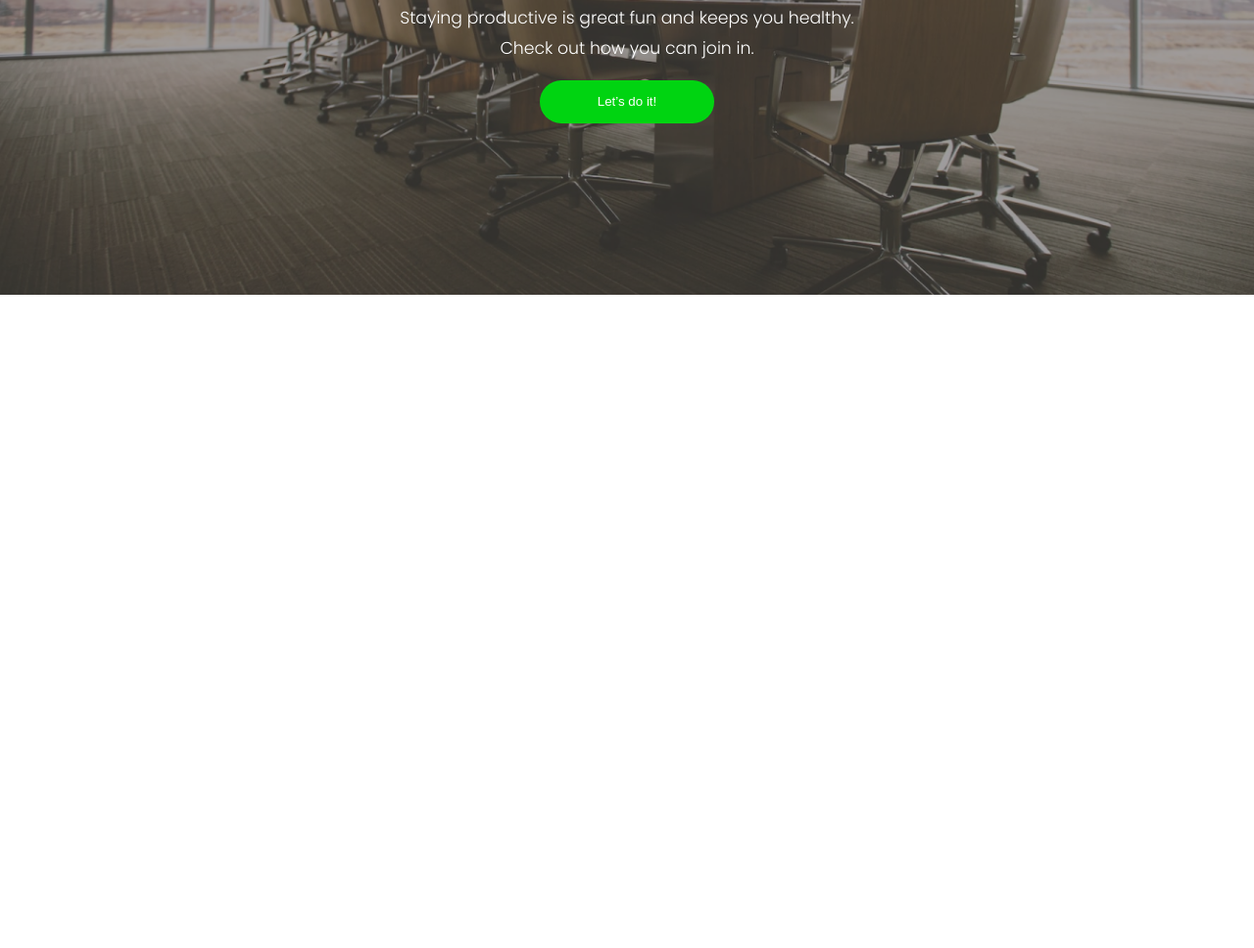
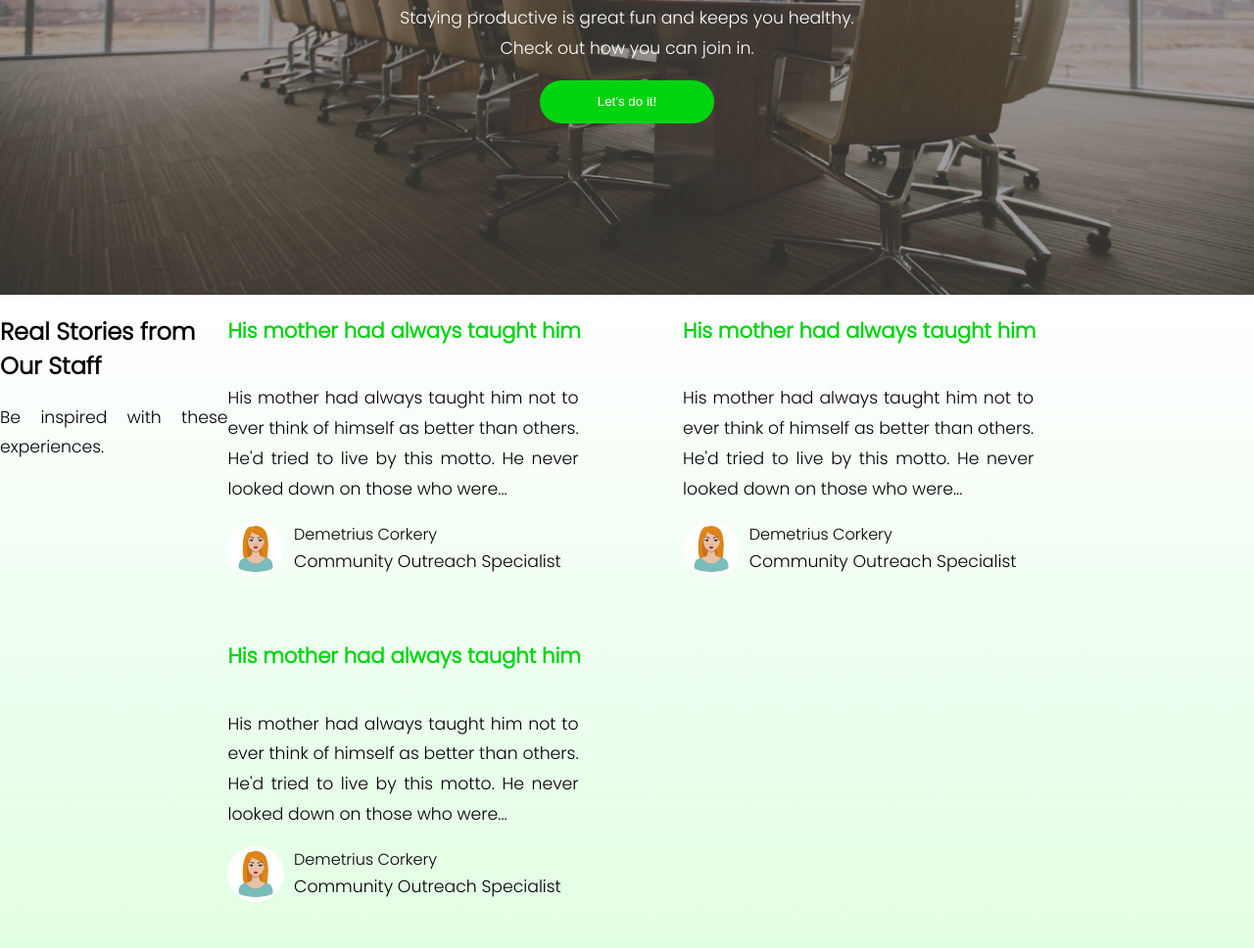
Before and after one commit to aoslovcan/q-slicing-assignment, a website built with webpack: page src/index.html in a window 1280 px wide. Shown: the part 1752-2720 px from the top of the page at 98% size. Before the commit the page ends 2053 px from the top, so only its background shows below. Built offline with nearby package versions, Linux system fonts and the light colour scheme; no server answers.

Commit message:
add real stories section

```diff
--- a/src/index.html
+++ b/src/index.html
@@ -48,7 +48,9 @@
             </h1>
             <button class="c-button c-button--green">See the benefits</button>
         </div>
+
     </div>
+    <div class="swiper-pagination"></div>
 </section>
 <section class="c-office row">
     <div class="c-office__images">
@@ -69,7 +71,61 @@
         <p class="paragraph paragraph--white-center">Staying productive is great fun and keeps you healthy. Check out how you can join in.</p>
         <button class="c-button c-button--green">Let’s do it!</button>
     </div>
+</section>
+<section class="c-real-stories">
+        <div class="c-real-stories__title">
+            <h1 class="title">Real Stories from Our Staff</h1>
+            <p class="paragraph">Be inspired with these experiences.</p>
+        </div>
+    <div class="posts">
+        <div class="card">
+            <h3 class="title title--m-size title--green">His mother had always taught him</h3>
+            <p class="paragraph card__content">
+                His mother had always taught him not to ever think of himself as better than others. He'd tried to live by this motto. He never looked down on those who were...
+            </p>
+            <div class="row user-info">
+                <div class="user-info__image">
+                    <img src="./static/images/avatar.jpg" alt=""/>
+                </div>
+                <div class="user-info__about">
+                    <span class="title">Demetrius Corkery</span>
+                    <span class="paragraph">Community Outreach Specialist</span>
+                </div>
+            </div>
+        </div>
+        <div class="card">
+            <h3 class="title title--m-size title--green">His mother had always taught him</h3>
+            <p class="paragraph card__content">
+                His mother had always taught him not to ever think of himself as better than others. He'd tried to live by this motto. He never looked down on those who were...
+            </p>
+            <div class="row user-info">
+                <div class="user-info__image">
+                    <img src="./static/images/avatar.jpg" alt=""/>
+                </div>
+                <div class="user-info__about">
+                    <span class="title">Demetrius Corkery</span>
+                    <span class="paragraph">Community Outreach Specialist</span>
+                </div>
+            </div>
+        </div>
+        <div class="card">
+            <h3 class="title title--m-size title--green">His mother had always taught him</h3>
+            <p class="paragraph card__content">
+                His mother had always taught him not to ever think of himself as better than others. He'd tried to live by this motto. He never looked down on those who were...
+            </p>
+            <div class="row user-info">
+                <div class="user-info__image">
+                    <img src="./static/images/avatar.jpg" alt=""/>
+                </div>
+                <div class="user-info__about">
+                    <span class="title">Demetrius Corkery</span>
+                    <span class="paragraph">Community Outreach Specialist</span>
+                </div>
+            </div>
+        </div>
+    </div>
+</section>
+    </div>
 
-</section>
 </body>
 </html>
--- a/src/static/js/components/HeroSlider.js
+++ b/src/static/js/components/HeroSlider.js
@@ -3,7 +3,13 @@ import Swiper, { Pagination } from 'swiper';
 export default class HeroSlider {
     init(){
         const swiper = new Swiper('.c-hero-slider', {
-            modules: [Pagination]
+            direction: 'horizontal',
+            loop: true,
+            modules: [Pagination],
+
+            pagination: {
+                el: '.swiper-pagination',
+            }
         });
     }
 }
--- a/src/static/js/index.js
+++ b/src/static/js/index.js
@@ -1,5 +1,6 @@
 import "../scss/styles.scss";
 import HeroSlider from "./components/HeroSlider";
+import RealStories from "./components/RealStories";
 
 const ready = (callbackFunc) => {
     if (document.readyState !== "loading") {
@@ -27,6 +28,8 @@ const ready = (callbackFunc) => {
 
 ready(() => {
     const heroSlider = new HeroSlider();
+    const realStories = new RealStories();
 
     heroSlider.init();
+    realStories.init();
 })
--- a/src/static/scss/base/common.scss
+++ b/src/static/scss/base/common.scss
@@ -24,8 +24,16 @@
     text-align: center;
   }
 
+  &--m-size{
+    font-size: 1.32rem;
+  }
+
   &--white {
     color: $primary_white;
+  }
+
+  &--green{
+    color: $primary_green;
   }
 
   &--medium--green {
--- /dev/null
+++ b/src/static/scss/components/_real-stories.scss
@@ -0,0 +1,42 @@
+.card {
+  width: 29.04rem;
+  height: 20.76rem;
+  border-radius: 10px;
+  display: flex;
+  flex-direction: column;
+
+  &__content {
+    width: 22.38rem;
+  }
+}
+
+.posts{
+  display: flex;
+  flex-wrap: wrap;
+  flex-direction: row;
+}
+
+.c-real-stories {
+  height: 55.2rem;
+  display: flex;
+  justify-content: center;
+  align-items: flex-start;
+  flex-direction: row;
+  background: linear-gradient(#FFFFFF, #D7FFDA);
+}
+
+.user-info {
+  align-items: center;
+
+  &__image, &__image img {
+    width: 3.6rem;
+    height: 3.6rem;
+    border-radius: 50%;
+  }
+
+  &__about {
+    margin-left: 10px;
+    display: flex;
+    flex-direction: column;
+  }
+}
--- a/src/static/scss/styles.scss
+++ b/src/static/scss/styles.scss
@@ -9,6 +9,7 @@
 @import "components/hero-slider";
 @import "components/office";
 @import "components/panel";
+@import "components/real-stories";
 
 @import "swiper/swiper-bundle.css";
 @import "swiper/swiper.min.css";
```
Also changed, not shown: src/static/images/avatar.jpg (added), src/static/images/person.png (added).
